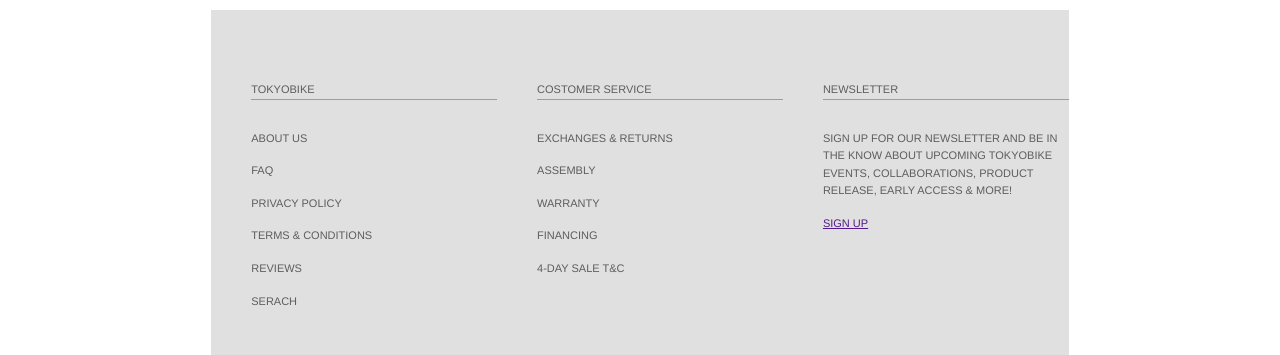
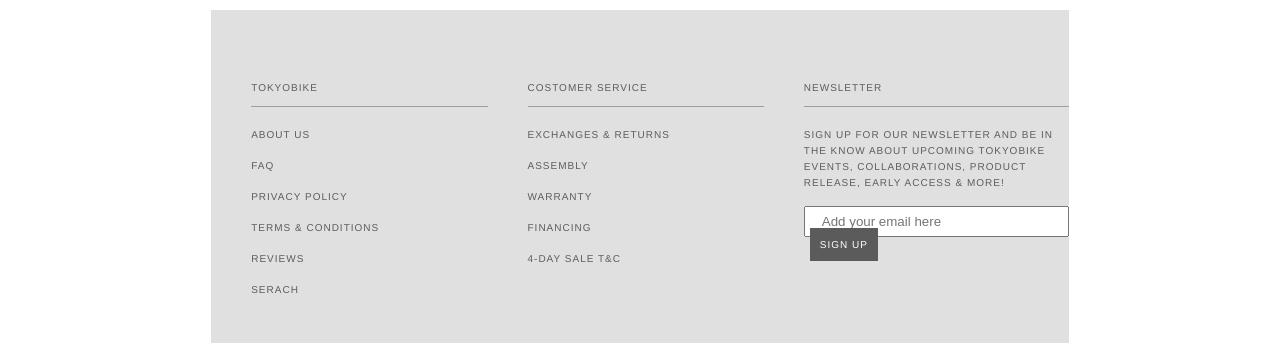
Before and after one commit to juanbonami/tokyobikes-mockup, a React (Create React App) app: page / in a window 1280 px wide. Shown: the part 2212-2567 px from the top of the page. Built offline with nearby package versions, Linux system fonts and the light colour scheme.

Commit message:
finished input box and sign up button

```diff
--- a/src/App.css
+++ b/src/App.css
@@ -162,19 +162,30 @@
    width: 383.33px;
    color: #5d5d5d;
    text-align: left;
-   font-size: 11px;
+   font-size: 10px;
    line-height: 1.6;
    font-family: helvetica;
    text-transform: uppercase;
+   letter-spacing: 1px;
  }
 
  .footer-section ul {
    list-style-type: none;
+   box-sizing: border-box;
  }
 
  li:first-child {
    border-bottom: solid 1px rgba(93,93,93,0.5);
-   margin-bottom: 30px;
+   margin-bottom: 20px;
+   padding-bottom: 10px;
+ }
+
+ input {
+   height: 31px;
+   width: 265px;
+   padding: 0px 0px 0px 16px;
+   box-sizing: border-box;
+   color: #5d5d5d;
  }
 
  li {
@@ -185,3 +196,16 @@
    background-color: #e0e0e0;
    margin-top: 90px;
  }
+
+ .footer-section a {
+   background-color: rgb(91, 91, 91);
+   color: rgb(255, 255, 255);
+   padding: 11px 10px;
+   font-size: 10px;
+   font-weight: 400;
+   letter-spacing: 1px;
+   line-height: 1;
+   cursor: pointer;
+   text-decoration: none;
+   margin-left: 6px;
+ }
--- a/src/components/Footer.js
+++ b/src/components/Footer.js
@@ -33,7 +33,7 @@
                             <ul>
                                 <li>newsletter</li>
                                 <li>Sign up for our newsletter and be in the know about upcoming tokyobike events, collaborations, product release, early access & more!</li>
-                                <li><a href="">sign up</a></li>
+                                <li><input placeholder="Add your email here"></input> <a href="">sign up</a></li>
                             </ul>
 
                         </div>
```
Also changed, not shown: 1 other file (tests, documents, lock files or other folders).
